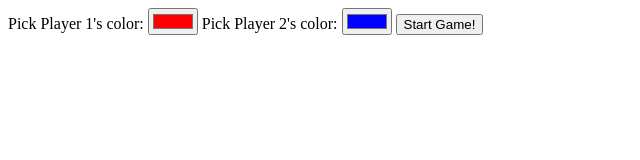
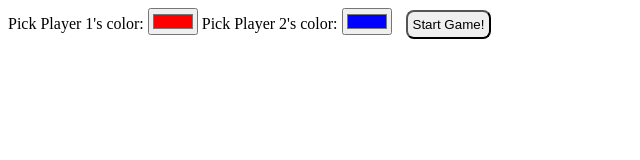
Before and after one commit to lawnknee/connect-four-refactored, a plain HTML site: page index.html in a window 1280 px wide. Shown: the whole page, without its empty margins (0-640 px from the left). Drawn offline with Linux system fonts and the light colour scheme.

Commit message:
edited start game button

```diff
--- a/connect4.css
+++ b/connect4.css
@@ -47,3 +47,11 @@
 #column-top td:hover {
   background-color: gold;
 }
+
+/* start button */
+
+button {
+  margin-left: 10px;
+  border-radius: 8px;
+  padding: 5px;
+}
```
